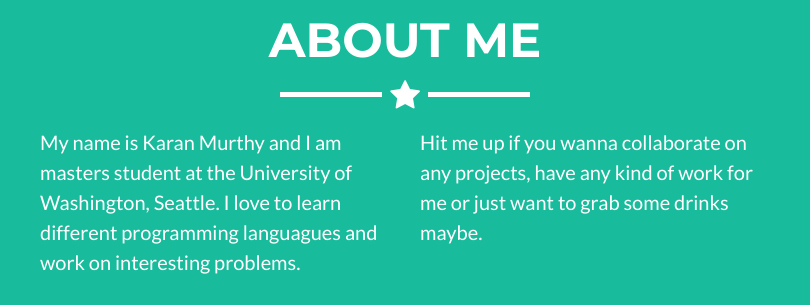
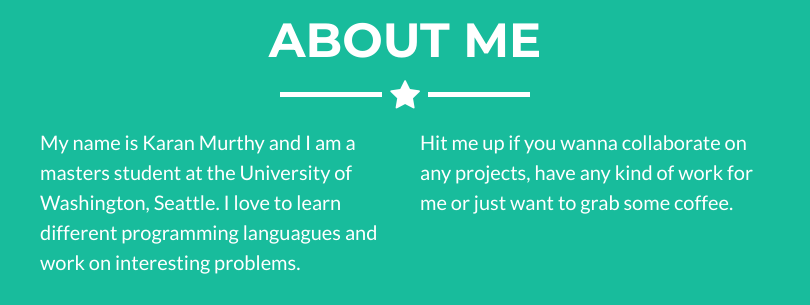
Before and after one commit to karanmurthy7/karanmurthy7.github.io, a plain HTML site: page index.html in a window 1280 px wide. Shown: the part 1860-2165 px from the top of the page, 235-1045 px from the left. Drawn offline with nearby package versions, Linux system fonts and the light colour scheme; a script that the page names is missing.

Commit message:
updated index.html

```diff
--- a/index.html
+++ b/index.html
@@ -150,10 +150,10 @@
             <hr class="star-light">
             <div class="row">
                 <div class="col-lg-4 offset-lg-2">
-                    <p>My name is Karan Murthy and I am masters student at the University of Washington, Seattle. I love to learn different programming languagues and work on interesting problems.</p>
+                    <p>My name is Karan Murthy and I am a masters student at the University of Washington, Seattle. I love to learn different programming languagues and work on interesting problems.</p>
                 </div>
                 <div class="col-lg-4">
-                    <p>Hit me up if you wanna collaborate on any projects, have any kind of work for me or just want to grab some drinks maybe.</p>
+                    <p>Hit me up if you wanna collaborate on any projects, have any kind of work for me or just want to grab some coffee.</p>
                 </div>
                 <div class="col-lg-8 offset-lg-2 text-center">
                     <a href="#" class="btn btn-lg btn-outline">
```
